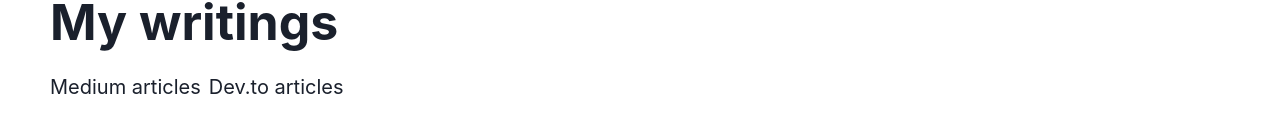
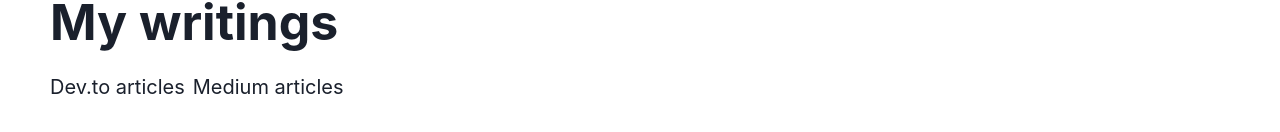
Before and after one commit to JithinKS97/Portfolio, a Next.js app: page / in a window 1280 px wide. Shown: the part 1690-1822 px from the top of the page. Built offline with nearby package versions, Linux system fonts and the light colour scheme.

Commit message:
changed label

```diff
--- a/components/Projects/Articles.js
+++ b/components/Projects/Articles.js
@@ -10,10 +10,10 @@ export default function Articles() {
         </Heading>
         <HStack mt="5">
           <Link target="_blank" href="https://dev.to/jithinks97">
-            <Text fontSize="20">Medium articles</Text>
+            <Text fontSize="20">Dev.to articles</Text>
           </Link>
           <Link target="_blank" href="https://medium.com/@jithunni.ks">
-            <Text fontSize="20">Dev.to articles</Text>
+            <Text fontSize="20">Medium articles</Text>
           </Link>
         </HStack>
       </Box>
```
